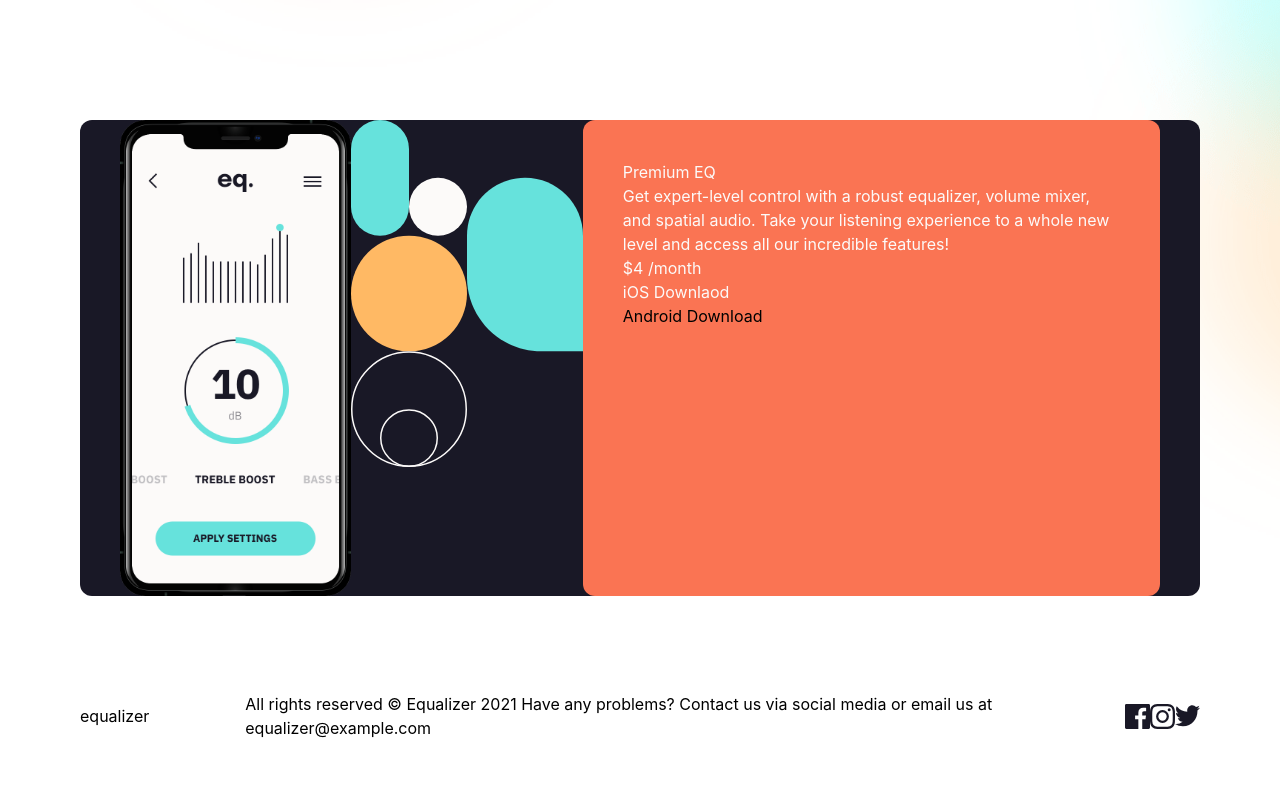
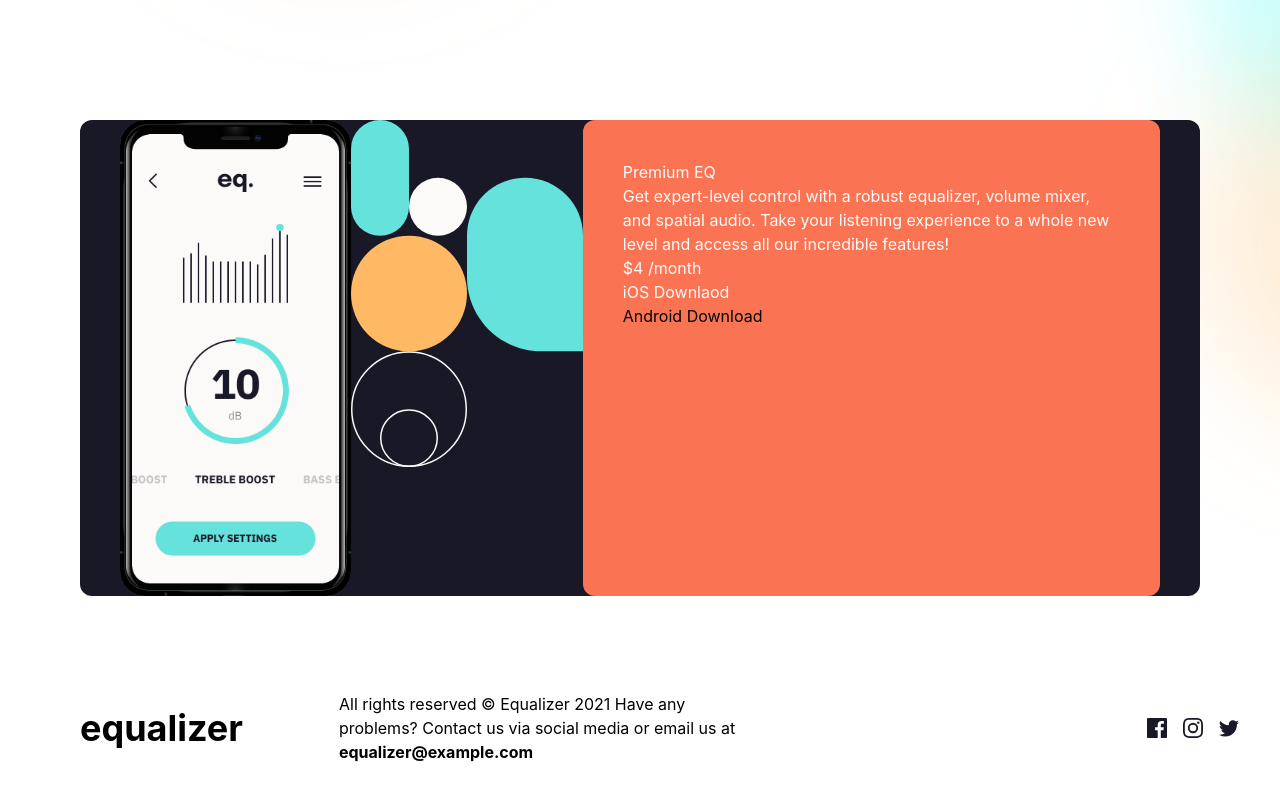
Before and after one commit to christianhelms/equalizer-landing-page, a Next.js app: page / in a window 1280 px wide. Shown: the part 588-1388 px from the top of the page. Built offline with nearby package versions, Linux system fonts and the light colour scheme.

Commit message:
added footer style

```diff
--- a/pages/index.js
+++ b/pages/index.js
@@ -62,23 +62,26 @@ export default function Home() {
         </div>
         {/* 3rd Section */}
         <div className='flex pb-20 content-center items-center'>
-          <p className='pr-24'>equalizer</p>
-          <p>All rights reserved © Equalizer 2021 Have any problems?
-            Contact us via social media or email us at equalizer@example.com</p>
-          <div className='flex pl-24 content-center items-center'>
+          <p className='pr-24 text-ibm-plex-sans font-bold text-4xl'>equalizer</p>
+          <p className='text-ibm-plex-sans font-normal text-base'>All rights reserved © Equalizer 2021 Have any problems?
+            Contact us via social media or email us at <strong>equalizer@example.com</strong></p>
+          <div className='flex ml-96 content-center items-center'>
             <img
+                className='m-2'
                 src="/icon-facebook.svg"
                 alt="Facebook"
                 width={30}
                 height={30}
               />
             <img
+              className='m-2'
               src="/icon-instagram.svg"
               alt="Instagram"
               width={30}
               height={30}
             />
             <img
+              className='m-2'
               src="/icon-twitter.svg"
               alt="Twitter"
               width={30}
```
